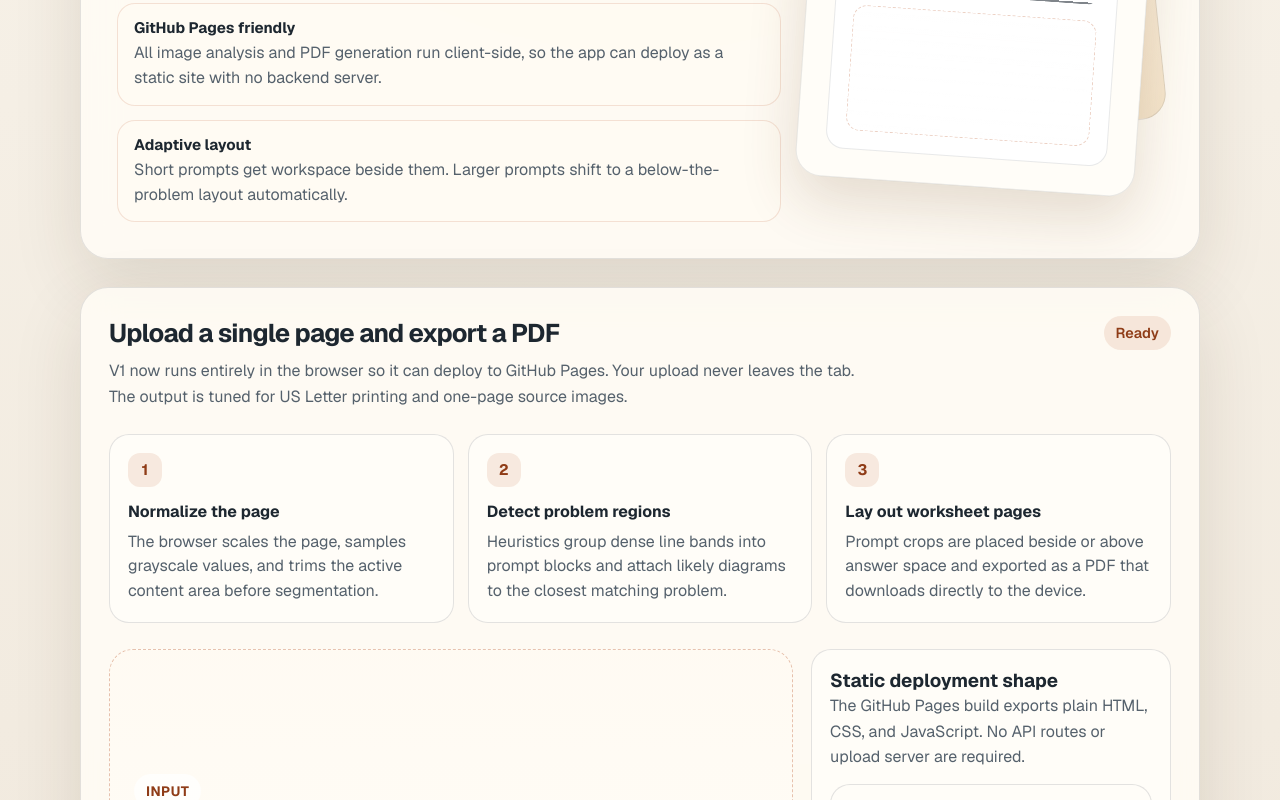
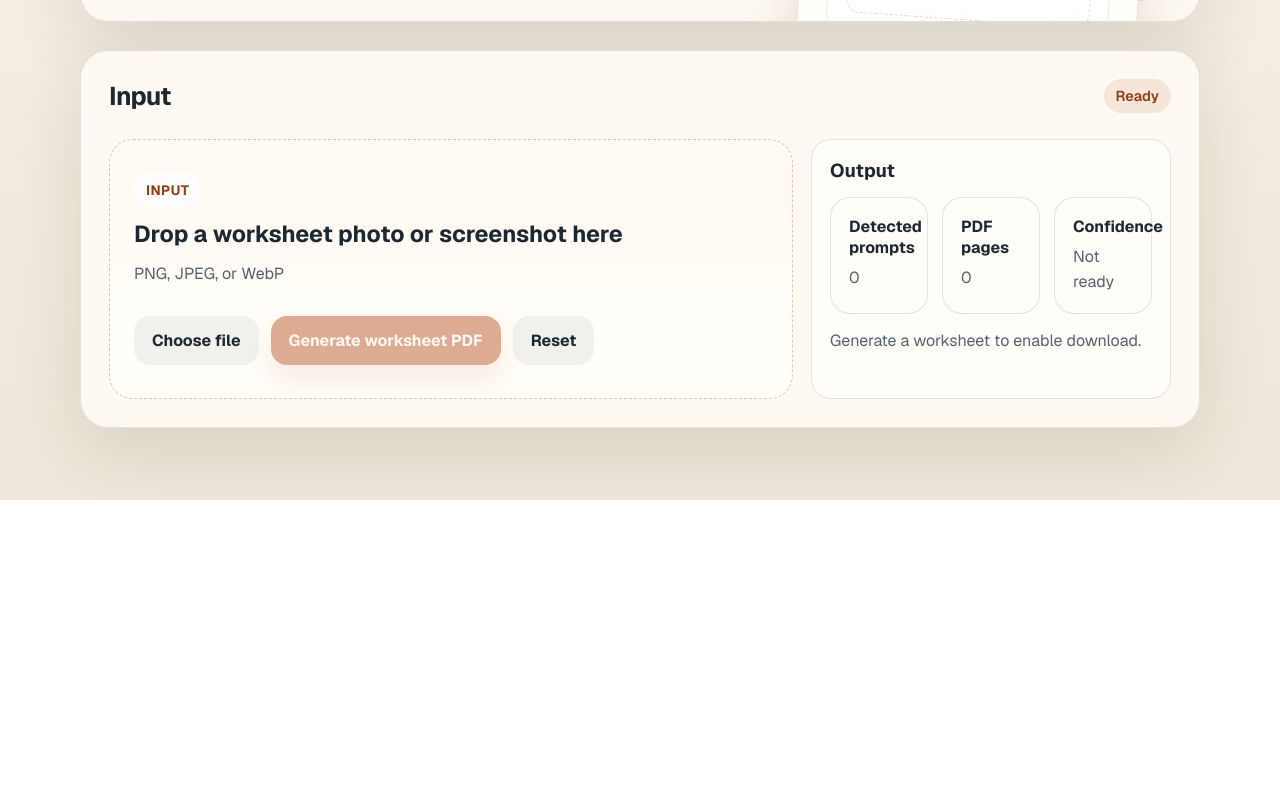
Before and after one commit to grumm1728/writespacer, a Next.js app: page / in a window 1280 px wide. Shown: the part 520-1320 px from the top of the page. After the commit the page ends 1020 px from the top, so only its background shows below. Built offline with nearby package versions, Linux system fonts and the light colour scheme.

Commit message:
Simplify worksheet UI and fix file picker

```diff
--- a/src/app/globals.css
+++ b/src/app/globals.css
@@ -81,6 +81,18 @@ a {
   text-transform: uppercase;
 }
 
+.sr-only {
+  position: absolute;
+  width: 1px;
+  height: 1px;
+  padding: 0;
+  margin: -1px;
+  overflow: hidden;
+  clip: rect(0, 0, 0, 0);
+  white-space: nowrap;
+  border: 0;
+}
+
 .hero-title {
   margin-top: 20px;
   max-width: 12ch;
@@ -95,30 +107,6 @@ a {
   color: var(--muted);
   font-size: 1.05rem;
   line-height: 1.7;
-}
-
-.hero-notes {
-  display: grid;
-  gap: 14px;
-  margin-top: 28px;
-}
-
-.hero-note {
-  padding: 14px 16px;
-  border: 1px solid rgba(187, 90, 46, 0.16);
-  border-radius: 18px;
-  background: rgba(255, 250, 243, 0.78);
-}
-
-.hero-note strong {
-  display: block;
-  margin-bottom: 4px;
-  font-size: 0.95rem;
-}
-
-.hero-note span {
-  color: var(--muted);
-  line-height: 1.55;
 }
 
 .paper-stack {
@@ -210,55 +198,11 @@ a {
   font-size: clamp(1.6rem, 2vw, 2rem);
   letter-spacing: -0.03em;
 }
-
-.section-header p {
-  margin-top: 8px;
-  max-width: 72ch;
-  color: var(--muted);
-  line-height: 1.6;
-}
-
-.steps {
-  display: grid;
-  grid-template-columns: repeat(3, minmax(0, 1fr));
-  gap: 14px;
-  margin-top: 24px;
-}
-
-.step-card,
-.stat-card,
 .item-card,
 .status-card {
   border: 1px solid var(--line);
   border-radius: 20px;
   background: var(--surface-strong);
-}
-
-.step-card {
-  padding: 18px;
-}
-
-.step-card strong {
-  display: inline-flex;
-  width: 34px;
-  height: 34px;
-  align-items: center;
-  justify-content: center;
-  border-radius: 12px;
-  background: var(--accent-soft);
-  color: var(--accent-strong);
-  font-size: 0.95rem;
-}
-
-.step-card h3 {
-  margin-top: 14px;
-  font-size: 1rem;
-}
-
-.step-card p {
-  margin-top: 8px;
-  color: var(--muted);
-  line-height: 1.55;
 }
 
 .upload-layout {
@@ -283,16 +227,7 @@ a {
     );
 }
 
-.upload-dropzone input {
-  position: absolute;
-  inset: 0;
-  opacity: 0;
-  cursor: pointer;
-}
-
 .dropzone-copy {
-  position: relative;
-  z-index: 1;
   display: grid;
   gap: 12px;
   height: 100%;
@@ -350,6 +285,9 @@ a {
 
 .button,
 .button-secondary {
+  display: inline-flex;
+  align-items: center;
+  justify-content: center;
   appearance: none;
   border: 0;
   border-radius: 16px;
@@ -361,9 +299,6 @@ a {
 }
 
 .button {
-  display: inline-flex;
-  align-items: center;
-  justify-content: center;
   background: var(--accent);
   color: #fff8f0;
   box-shadow: 0 16px 28px rgba(187, 90, 46, 0.22);
@@ -387,7 +322,6 @@ a {
 }
 
 .status-card,
-.stat-card,
 .item-card {
   padding: 18px;
 }
@@ -395,37 +329,16 @@ a {
 .status-card {
   display: grid;
   gap: 14px;
+  align-content: start;
 }
 
-.status-grid,
-.results-grid {
+.status-grid {
   display: grid;
   gap: 14px;
 }
 
-.results-grid {
+.status-grid.compact {
   grid-template-columns: repeat(3, minmax(0, 1fr));
-  margin-top: 18px;
-}
-
-.stat-card h3 {
-  font-size: 0.92rem;
-  color: var(--muted);
-  font-weight: 600;
-}
-
-.stat-card strong {
-  display: block;
-  margin-top: 10px;
-  font-size: 2rem;
-  letter-spacing: -0.04em;
-}
-
-.summary-grid {
-  display: grid;
-  grid-template-columns: repeat(2, minmax(0, 1fr));
-  gap: 14px;
-  margin-top: 18px;
 }
 
 .item-card h4 {
@@ -438,21 +351,10 @@ a {
   line-height: 1.55;
 }
 
-.footer-note {
-  width: min(1120px, 100%);
-  margin: 16px auto 0;
-  color: var(--muted);
-  font-size: 0.95rem;
-  line-height: 1.6;
-  text-align: center;
-}
-
 @media (max-width: 960px) {
   .hero-grid,
   .upload-layout,
-  .steps,
-  .results-grid,
-  .summary-grid {
+  .status-grid.compact {
     grid-template-columns: 1fr;
   }
 
--- a/src/components/worksheet-app.tsx
+++ b/src/components/worksheet-app.tsx
@@ -76,7 +76,6 @@ export function WorksheetApp() {
       <section className="hero-card">
         <div className="hero-grid">
           <div>
-            <span className="eyebrow">Printable worksheet generator</span>
             <h1 className="hero-title">Give students room to show the work.</h1>
             <p className="hero-copy">
               Upload a screenshot or photo of a dense math page. WriteSpacer
@@ -84,22 +83,6 @@ export function WorksheetApp() {
               out on a printable PDF with generous answer space, directly in the
               browser.
             </p>
-            <div className="hero-notes">
-              <div className="hero-note">
-                <strong>GitHub Pages friendly</strong>
-                <span>
-                  All image analysis and PDF generation run client-side, so the
-                  app can deploy as a static site with no backend server.
-                </span>
-              </div>
-              <div className="hero-note">
-                <strong>Adaptive layout</strong>
-                <span>
-                  Short prompts get workspace beside them. Larger prompts shift
-                  to a below-the-problem layout automatically.
-                </span>
-              </div>
-            </div>
           </div>
 
           <div className="paper-stack" aria-hidden="true">
@@ -124,14 +107,7 @@ export function WorksheetApp() {
 
       <section className="panel">
         <div className="section-header">
-          <div>
-            <h2>Upload a single page and export a PDF</h2>
-            <p>
-              V1 now runs entirely in the browser so it can deploy to GitHub
-              Pages. Your upload never leaves the tab. The output is tuned for
-              US Letter printing and one-page source images.
-            </p>
-          </div>
+          <h2>Input</h2>
           <span
             className={`status-pill ${
               status === "complete" ? "complete" : status === "failed" ? "failed" : ""
@@ -141,37 +117,12 @@ export function WorksheetApp() {
           </span>
         </div>
 
-        <div className="steps">
-          <div className="step-card">
-            <strong>1</strong>
-            <h3>Normalize the page</h3>
-            <p>
-              The browser scales the page, samples grayscale values, and trims
-              the active content area before segmentation.
-            </p>
-          </div>
-          <div className="step-card">
-            <strong>2</strong>
-            <h3>Detect problem regions</h3>
-            <p>
-              Heuristics group dense line bands into prompt blocks and attach
-              likely diagrams to the closest matching problem.
-            </p>
-          </div>
-          <div className="step-card">
-            <strong>3</strong>
-            <h3>Lay out worksheet pages</h3>
-            <p>
-              Prompt crops are placed beside or above answer space and exported
-              as a PDF that downloads directly to the device.
-            </p>
-          </div>
-        </div>
-
         <div className="upload-layout">
           <div className="upload-dropzone">
             <input
+              id="worksheet-upload"
               accept={ACCEPT}
+              className="sr-only"
               type="file"
               onChange={(event) => {
                 const nextFile = event.target.files?.[0] ?? null;
@@ -182,22 +133,17 @@ export function WorksheetApp() {
             <div className="dropzone-copy">
               <span className="eyebrow">Input</span>
               <h3>Drop a worksheet photo or screenshot here</h3>
-              <p>
-                Supported formats: PNG, JPEG, or WebP. Clear, high-contrast
-                source pages work best. Multi-page packets are out of scope for
-                this first version.
-              </p>
               {file ? (
                 <span className="file-pill">
                   {file.name} | {(file.size / 1024 / 1024).toFixed(2)} MB
                 </span>
               ) : (
-                <span className="helper-text">
-                  Tip: a cropped screenshot usually yields cleaner prompt
-                  grouping than a wide classroom photo.
-                </span>
+                <span className="helper-text">PNG, JPEG, or WebP</span>
               )}
               <div className="controls">
+                <label className="button-secondary" htmlFor="worksheet-upload">
+                  Choose file
+                </label>
                 <button
                   className="button"
                   disabled={!file || status === "processing"}
@@ -220,88 +166,31 @@ export function WorksheetApp() {
           </div>
 
           <aside className="status-card">
-            <div>
-              <h3>Static deployment shape</h3>
-              <p className="meta-text">
-                The GitHub Pages build exports plain HTML, CSS, and JavaScript.
-                No API routes or upload server are required.
-              </p>
-            </div>
-            <div className="status-grid">
+            <h3>Output</h3>
+            <div className="status-grid compact">
               <div className="item-card">
-                <h4>Client-side processing</h4>
-                <p>The browser analyzes the image and builds the worksheet locally.</p>
+                <h4>Detected prompts</h4>
+                <p>{result ? result.itemCount : "0"}</p>
               </div>
               <div className="item-card">
-                <h4>Download-only output</h4>
-                <p>The finished PDF is held as an in-memory blob and downloaded directly.</p>
+                <h4>PDF pages</h4>
+                <p>{result ? result.pageCount : "0"}</p>
               </div>
               <div className="item-card">
-                <h4>Repo-site safe</h4>
-                <p>The app is configured to run under the `/writespacer` GitHub Pages path.</p>
+                <h4>Confidence</h4>
+                <p>{confidencePct !== null ? `${confidencePct}%` : "Not ready"}</p>
               </div>
             </div>
+            {result ? (
+              <a className="button" download="worksheet.pdf" href={result.pdfUrl}>
+                Download PDF
+              </a>
+            ) : (
+              <p className="meta-text">Generate a worksheet to enable download.</p>
+            )}
           </aside>
         </div>
-
-        {result ? (
-          <>
-            <div className="results-grid">
-              <div className="stat-card">
-                <h3>Status</h3>
-                <strong>{statusCopy[status]}</strong>
-              </div>
-              <div className="stat-card">
-                <h3>Detected prompts</h3>
-                <strong>{result.itemCount}</strong>
-              </div>
-              <div className="stat-card">
-                <h3>PDF pages</h3>
-                <strong>{result.pageCount}</strong>
-              </div>
-            </div>
-
-            <div className="summary-grid">
-              <div className="item-card">
-                <h4>Detection confidence</h4>
-                <p>
-                  {confidencePct !== null
-                    ? `${confidencePct}% average confidence with ${result.confidenceSummary.lowConfidenceCount} low-confidence regions.`
-                    : "Confidence is calculated when processing finishes."}
-                </p>
-              </div>
-              <div className="item-card">
-                <h4>Source image</h4>
-                <p>
-                  {result.sourceImage.width} x {result.sourceImage.height}{" "}
-                  {result.sourceImage.mimeType}
-                </p>
-              </div>
-              <div className="item-card">
-                <h4>Layout behavior</h4>
-                <p>
-                  The PDF uses US Letter portrait pages, print-safe margins,
-                  and adaptive answer areas beside or below each prompt crop.
-                </p>
-              </div>
-              <div className="item-card">
-                <h4>Download</h4>
-                <p>
-                  <a className="button" download="worksheet.pdf" href={result.pdfUrl}>
-                    Download PDF
-                  </a>
-                </p>
-              </div>
-            </div>
-          </>
-        ) : null}
       </section>
-
-      <p className="footer-note">
-        This version is optimized for GitHub Pages deployment and one-page math
-        handouts. Manual review, OCR, and multi-page support can still be added
-        later if we move back to a richer runtime.
-      </p>
     </main>
   );
 }
```
